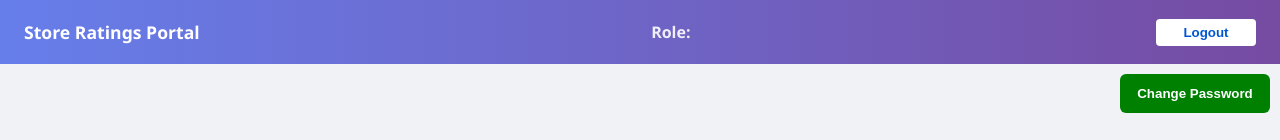
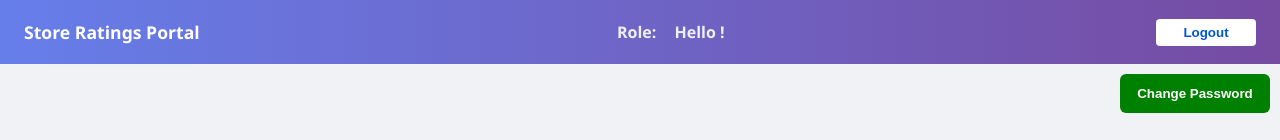
Before and after one commit to srishanthpatel/Store_Rating_Portal, a React (Create React App) app in the folder Client/: page /user/stores in a window 1280 px wide. Shown: the top 140 px of the page. Built offline with nearby package versions, Linux system fonts and the light colour scheme; no server answers.

Commit message:
Update Navbar.js

```diff
--- a/Client/src/components/Navbar.js
+++ b/Client/src/components/Navbar.js
@@ -11,7 +11,10 @@ class Navbar extends React.Component {
     return (
       <nav className="navbar">
         <span className="brand">Store Ratings Portal</span>
+        <div className='rolealign'>
         <span className="role">Role: {user.role}</span>
+        <span className="role">Hello {user.name} !</span>
+        </div>
         <button onClick={this.handleLogout}>Logout</button>
       </nav>
     );
```
